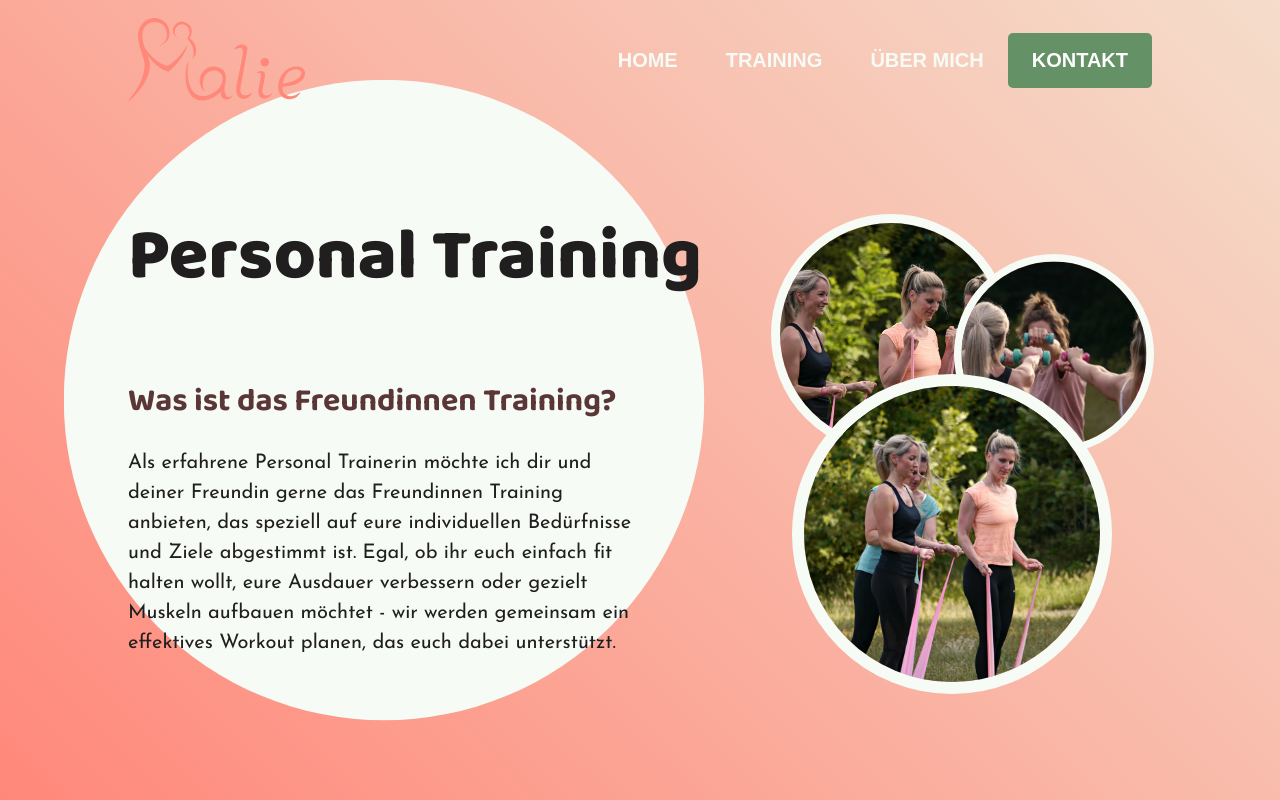
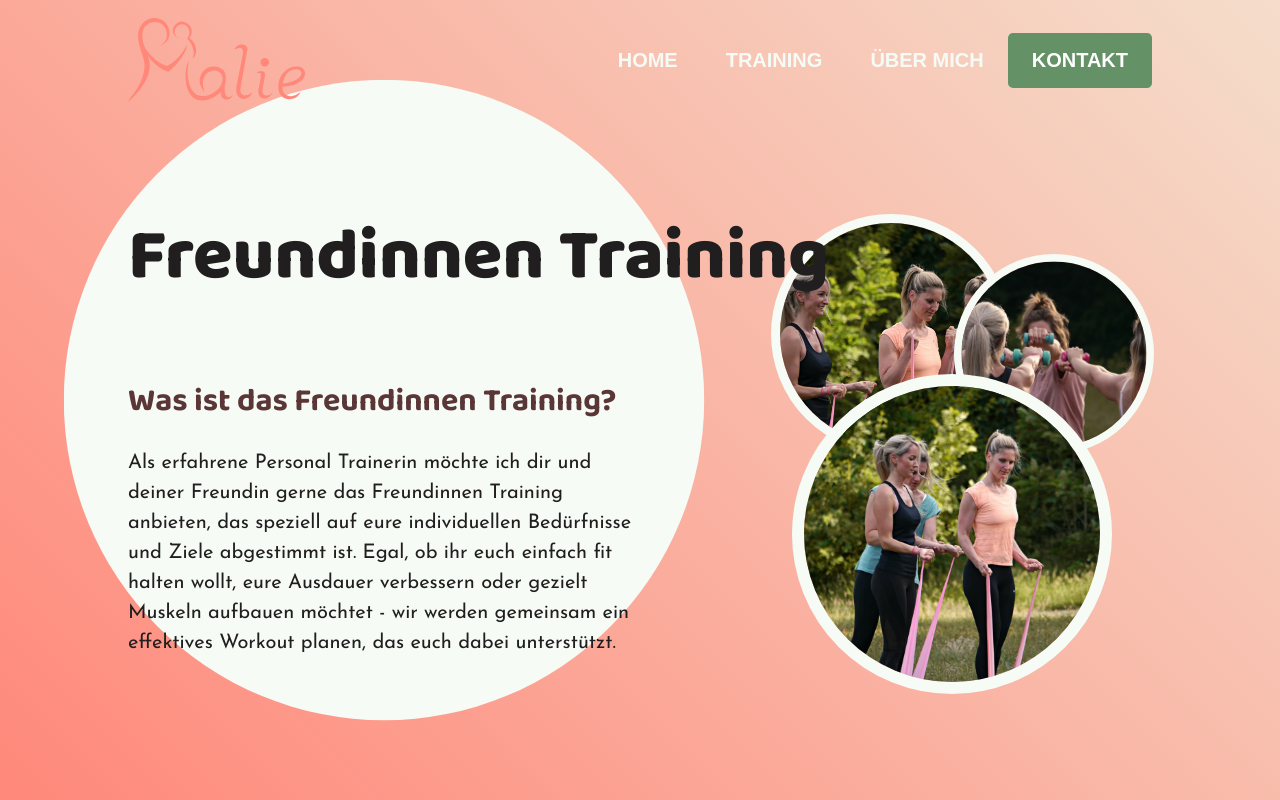
Before and after one commit to the1andonlyDasher/malie-sports, a Next.js app: page /freundinnenTraining in a window 1280 px wide. Shown: the top 800 px of the page. Built offline with nearby package versions, Linux system fonts and the light colour scheme.

Commit message:
changed some headers

```diff
--- a/src/pages/freundinnenTraining.js
+++ b/src/pages/freundinnenTraining.js
@@ -188,11 +188,11 @@ const DetailPersonal = () => {
         <Section
           ref={ref}
           sectionName="personal"
-          header="Personal Training"
+          header="Freundinnen Training"
           text=""
         >
           <DetailHero
-            altText={"Personal Training"}
+            altText={"Freundinnen Training"}
             alternativeSub={"Was ist das Freundinnen Training?"}
             text="Als erfahrene Personal Trainerin möchte ich dir und deiner Freundin gerne das Freundinnen Training anbieten, das speziell auf eure individuellen Bedürfnisse und Ziele abgestimmt ist. Egal, ob ihr euch einfach fit halten wollt, eure Ausdauer verbessern oder gezielt Muskeln aufbauen möchtet - wir werden gemeinsam ein effektives Workout planen, das euch dabei unterstützt."
             image={"/images/freundinnen.webp"}
```
Also changed, not shown: 1 other file (tests, documents, lock files or other folders).
